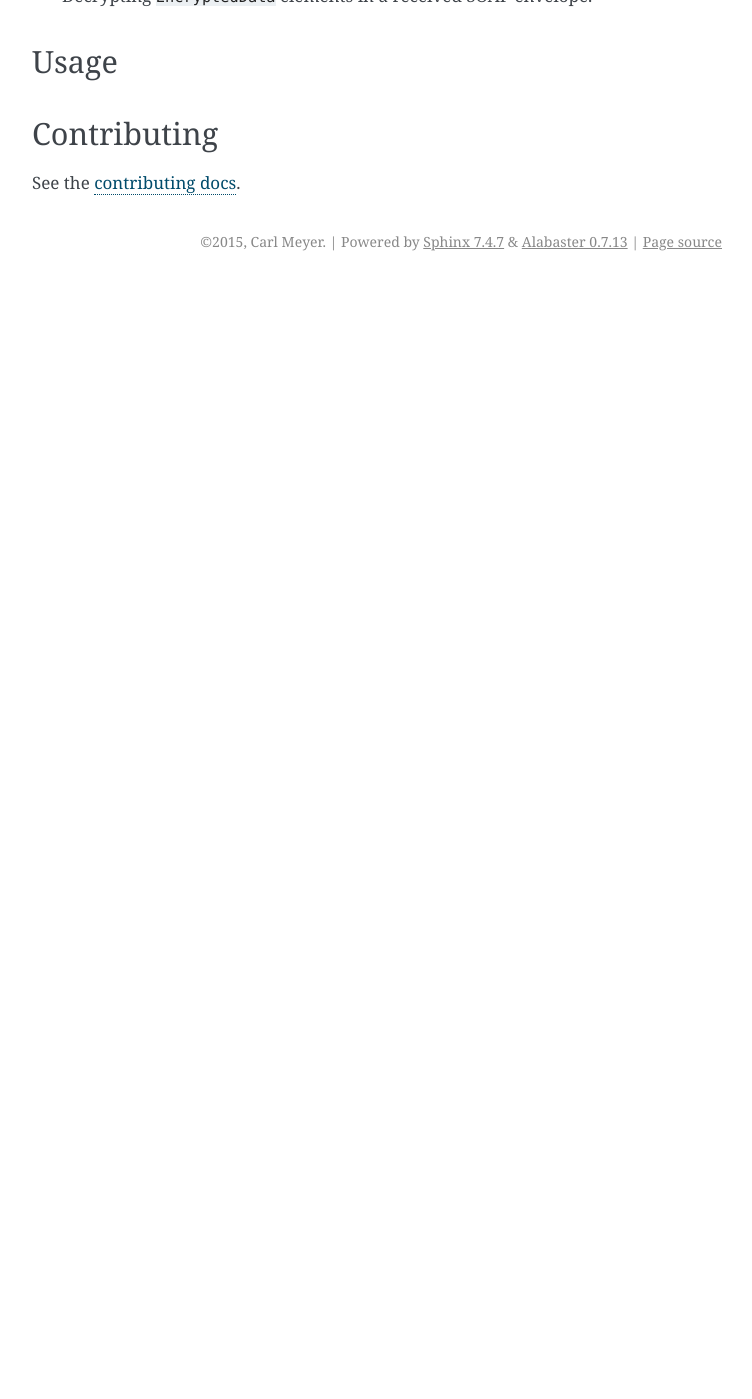
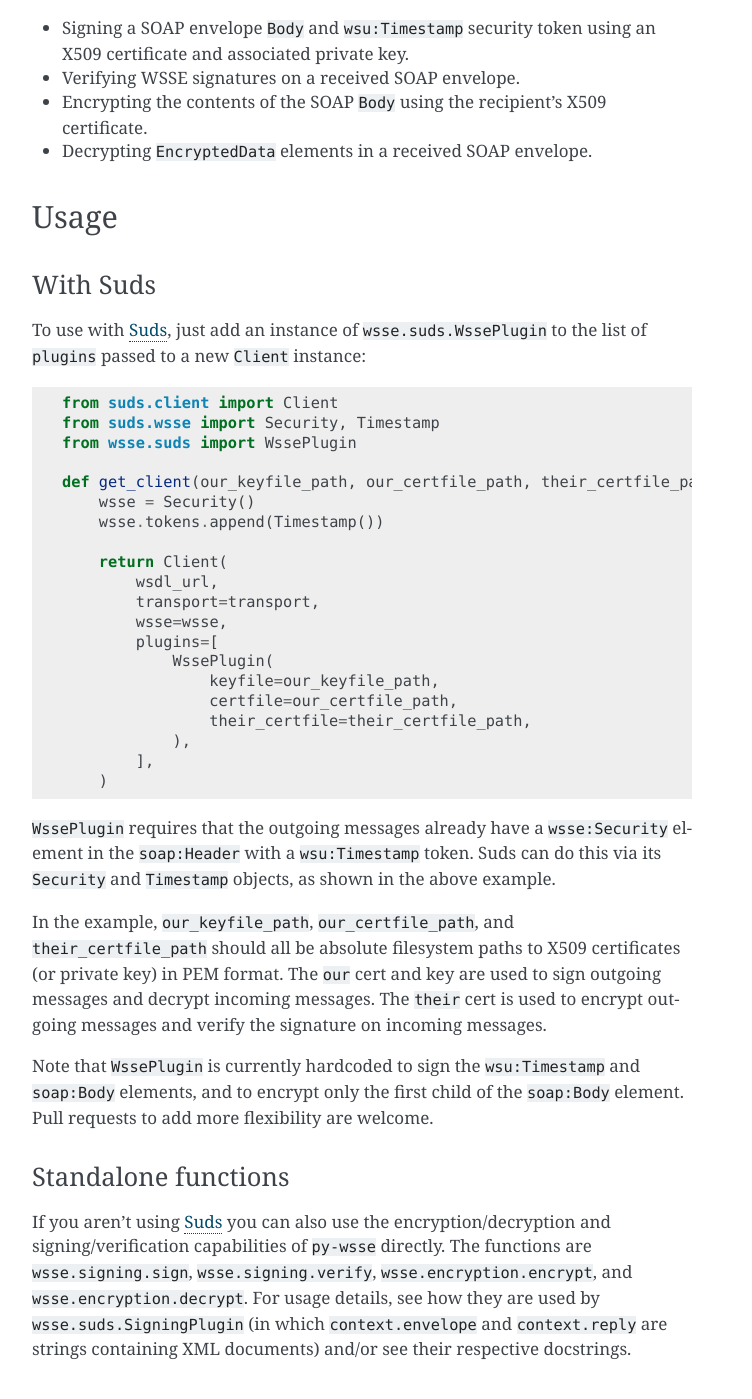
Before and after one commit to orcasgit/py-wsse, a Sphinx documentation site: the page built from doc/index.rst, in a window 1280 px wide and 1400 px high, scrolled down 970 px. Shown: the whole window, without its empty margins (388-1140 px from the left). Built offline with Sphinx 7.4.7, drawn with Linux system fonts in a browser that asks for light colours; before the commit the page ends 1251 px from its top, so only the background shows below that; some of the changed text lies outside the part shown.

Commit message:
Documentation improvements.

```diff
--- a/doc/index.rst
+++ b/doc/index.rst
@@ -4,7 +4,7 @@ Welcome to django-fernet-fields!
 `WS-Security`_ (WSSE) support for Python, including an optional `Suds`_ plugin.
 
 .. _WS-Security: https://www.oasis-open.org/committees/download.php/16790/wss-v1.1-spec-os-SOAPMessageSecurity.pdf
-.. _Suds: https://bitbucket.org/jurko/suds
+.. _Suds: https://fedorahosted.org/suds/
 
 
 Prerequisites
@@ -18,9 +18,21 @@ on C headers being available on your system for ``OpenSSL``, ``libxml2``, and
 libxmlsec1-dev`` should take care of that. On RedHat-based systems, try ``sudo
 yum install openssl-devel libxml2-devel xmlsec1-devel``.
 
+Currently a `patched version of xmlsec`_ is required; it contains `this
+patch`_. An sdist of the required patched version is included in the
+``vendor/`` directory.
+
+If using `Suds`_, the `jurko fork`_ is required; it contains required fixes to
+the plugin API. (This fork is available on PyPI as the `suds-jurko`_ package,
+so no vendored sdist is required.)
+
 .. _PyOpenSSL: https://pypi.python.org/pypi/pyOpenSSL
 .. _xmlsec: https://pypi.python.org/pypi/xmlsec
 .. _lxml: http://lxml.de/
+.. _patched version of xmlsec: https://github.com/orcasgit/python-xmlsec/tree/orcas
+.. _this patch: https://github.com/mehcode/python-xmlsec/pull/4/files
+.. _jurko fork: https://bitbucket.org/jurko/suds
+.. _suds-jurko: https://pypi.python.org/pypi/suds-jurko
 
 
 Installation
@@ -57,6 +69,60 @@ Current features:
 Usage
 -----
 
+With Suds
+~~~~~~~~~
+
+To use with `Suds`_, just add an instance of ``wsse.suds.WssePlugin`` to the
+list of ``plugins`` passed to a new ``Client`` instance::
+
+    from suds.client import Client
+    from suds.wsse import Security, Timestamp
+    from wsse.suds import WssePlugin
+
+    def get_client(our_keyfile_path, our_certfile_path, their_certfile_path):
+        wsse = Security()
+        wsse.tokens.append(Timestamp())
+
+        return Client(
+            wsdl_url,
+            transport=transport,
+            wsse=wsse,
+            plugins=[
+                WssePlugin(
+                    keyfile=our_keyfile_path,
+                    certfile=our_certfile_path,
+                    their_certfile=their_certfile_path,
+                ),
+            ],
+        )
+
+``WssePlugin`` requires that the outgoing messages already have a
+``wsse:Security`` element in the ``soap:Header`` with a ``wsu:Timestamp``
+token. Suds can do this via its ``Security`` and ``Timestamp`` objects, as
+shown in the above example.
+
+In the example, ``our_keyfile_path``, ``our_certfile_path``, and
+``their_certfile_path`` should all be absolute filesystem paths to X509
+certificates (or private key) in PEM format. The ``our`` cert and key are used
+to sign outgoing messages and decrypt incoming messages. The ``their`` cert is
+used to encrypt outgoing messages and verify the signature on incoming
+messages.
+
+Note that ``WssePlugin`` is currently hardcoded to sign the ``wsu:Timestamp``
+and ``soap:Body`` elements, and to encrypt only the first child of the
+``soap:Body`` element. Pull requests to add more flexibility are welcome.
+
+
+Standalone functions
+~~~~~~~~~~~~~~~~~~~~
+
+If you aren't using `Suds`_ you can also use the encryption/decryption and
+signing/verification capabilities of ``py-wsse`` directly. The functions are
+``wsse.signing.sign``, ``wsse.signing.verify``, ``wsse.encryption.encrypt``,
+and ``wsse.encryption.decrypt``. For usage details, see how they are used by
+``wsse.suds.SigningPlugin`` (in which ``context.envelope`` and
+``context.reply`` are strings containing XML documents) and/or see their
+respective docstrings.
 
 
 Contributing
--- a/requirements.txt
+++ b/requirements.txt
@@ -2,7 +2,9 @@
 
 -e .
 
-xmlsec>=0.3.1
+-f ./vendor/
+
+xmlsec>=0.3.1.orcas1
 pyOpenSSL>=0.15.1
 
 suds-jurko>=0.6
--- a/setup.py
+++ b/setup.py
@@ -22,7 +22,11 @@ setup(
     author_email='orcastech@orcasinc.com',
     url='https://github.com/orcasgit/py-wsse/',
     packages=find_packages(),
-    install_requires=['xmlsec>=0.3.1', 'pyOpenSSL>=0.15.1', 'lxml>=3.4.4'],
+    install_requires=[
+        'xmlsec>=0.3.1.orcas1',
+        'pyOpenSSL>=0.15.1',
+        'lxml>=3.4.4',
+    ],
     extras_require={'suds': ['suds-jurko>=0.6']},
     classifiers=[
         'Environment :: Web Environment',
```
Also changed, not shown: 2 other files.
